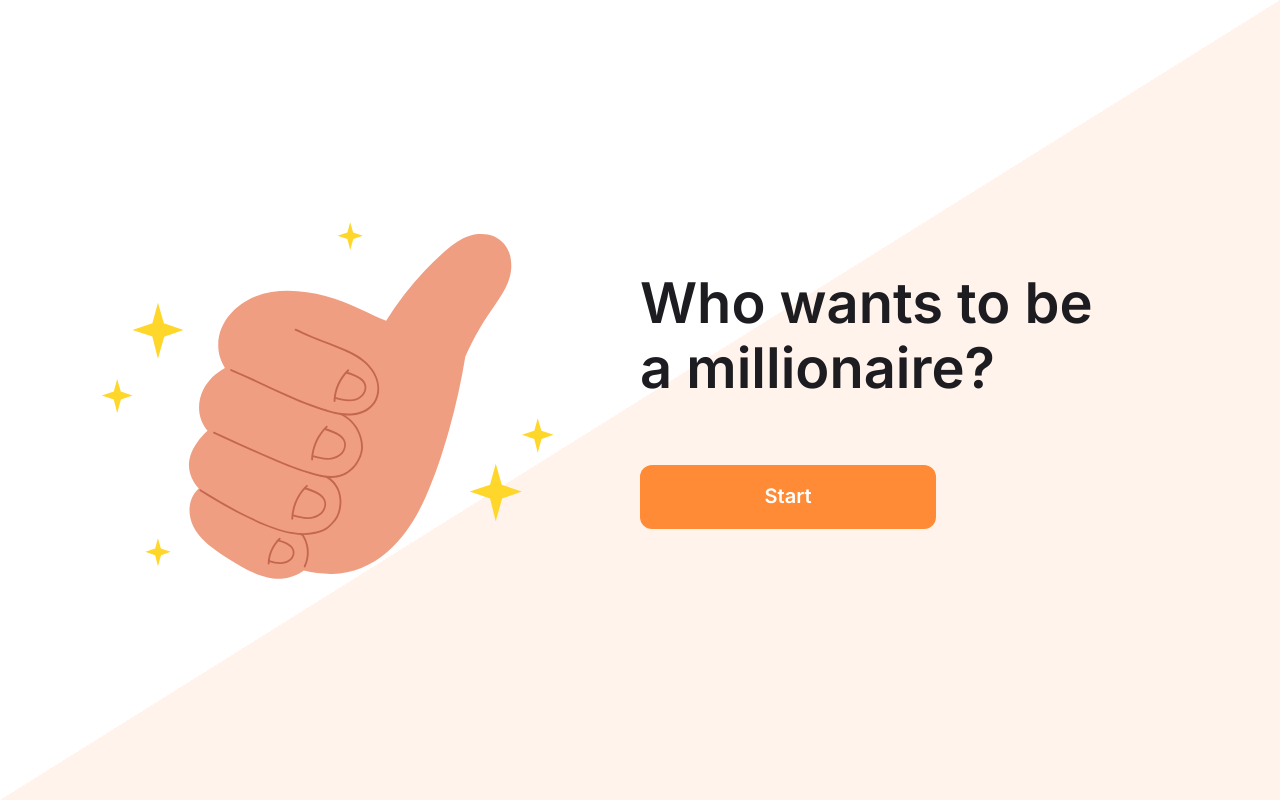
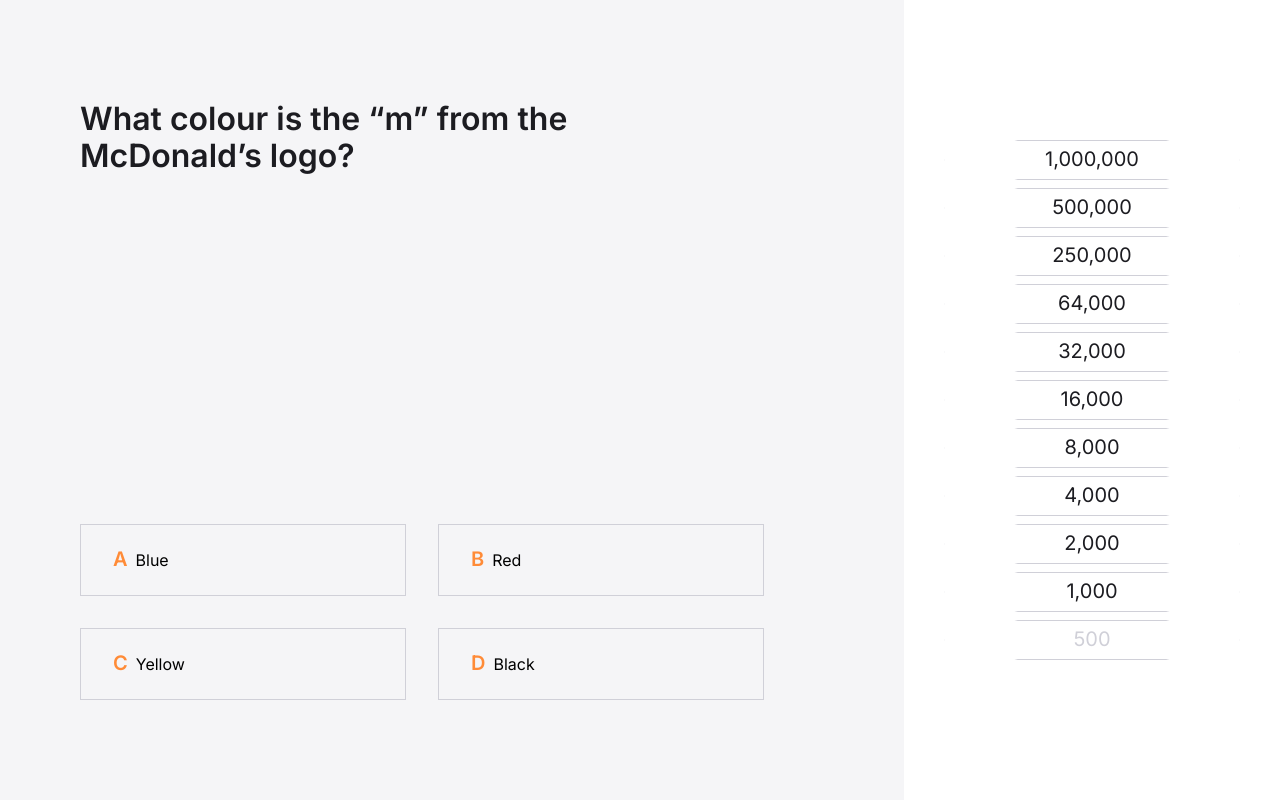
Before and after one commit to YuliiaNeshta/quiz-game, a React (Create React App) app: page / in a window 1280 px wide. Both pictures are taken after a click on the button "Start". Shown: the top 800 px of the page. Built offline with nearby package versions, Linux system fonts and the light colour scheme.

Commit message:
feature: add past and future score

```diff
--- a/src/app/App.tsx
+++ b/src/app/App.tsx
@@ -1,15 +1,12 @@
-import React from 'react';
+import React, { useState } from 'react';
 import './App.scss';
 import Game from '../pages/Game';
 import Main from '../pages/Main';
 
 function App() {
-  return (
-    <>
-      <Main />
-      <Game />
-    </>
-  );
+  const [startGame, setStartGame] = useState<boolean>(false);
+
+  return <>{startGame ? <Game /> : <Main onClick={() => setStartGame(true)} />}</>;
 }
 
 export default App;
--- a/src/constants/index.ts
+++ b/src/constants/index.ts
@@ -1 +1,2 @@
 export const LETTERS = ['A', 'B', 'C', 'D'];
+export const DELAY = 1000;
--- a/src/pages/EndGame/EndGame.tsx
+++ b/src/pages/EndGame/EndGame.tsx
@@ -5,16 +5,13 @@
 import { EndGameProps } from './types';
 
 const EndGame: FC<EndGameProps> = ({ score, onClick }) => {
-  const handleClick = () => {
-    onClick();
-  };
   return (
     <div className={styles.wrapper}>
       <img src={hand} alt="like-hand" />
       <div className={styles.result}>
         <p className={styles.totalText}>Total score:</p>
         <p className={styles.score}>${score} earned</p>
-        <Button type="fill" onClick={handleClick}>
+        <Button type="fill" onClick={onClick}>
           Try again
         </Button>
       </div>
--- a/src/pages/Game/Game.module.scss
+++ b/src/pages/Game/Game.module.scss
@@ -16,22 +16,28 @@
   flex-direction: column;
 }
 
-//.quiz{
-//  height: 100%;
-//}
+.quiz{
+  height: 100%;
+}
 
 .wrapper {
   display: flex;
-  justify-content: center;
+  width: 100%;
   align-items: center;
   height: 100vh;
 }
 
 .questions {
-  flex: 1 1 auto;
   padding: 6.25rem 8.75rem 6.25rem 5rem;
   background-color: $fill02;
   height: 100%;
+  flex: 1 1 auto;
+}
+
+.quizInner{
+  height: 100%;
+  display: flex;
+  flex-direction: column;
 }
 
 .score {
@@ -41,6 +47,10 @@
   }
   &.error {
     background-color: $danger;
+  }
+  &.pastScore{
+    color: $fill;
+    border-color: $fill;
   }
 }
 
--- a/src/pages/Game/Game.tsx
+++ b/src/pages/Game/Game.tsx
@@ -1,11 +1,12 @@
-import React, { FC, useEffect, useState } from 'react';
+import cn from 'classnames';
+import React, { FC, Fragment, useEffect, useState } from 'react';
 import Button from '../../components/Button';
-import EndGame from '../EndGame';
-import styles from './Game.module.scss';
-import cn from 'classnames';
-import { LETTERS } from '../../constants';
+import { DELAY, LETTERS } from '../../constants';
 
 import data from '../../services/data.json';
+import EndGame from '../EndGame';
+import Main from '../Main';
+import styles from './Game.module.scss';
 
 const Game: FC = () => {
   const [answers, setAnswers] = useState<boolean[]>([]);
@@ -13,6 +14,8 @@
   const [selectedAnswer, setSelectedAnswer] = useState('');
   const [className, setClassName] = useState('');
   const [score, setScore] = useState('0');
+  const [futureScore, setFutureScore] = useState<string[]>([]);
+  const [pastScore, setPastScore] = useState<string[]>([]);
 
   const [questionIdx, setQuestionIdx] = useState(0);
 
@@ -32,10 +35,17 @@
 
   const handleClick = (answer: string, correctAnswer: string) => {
     setSelectedAnswer(answer);
-    setAnswers(prev => [...prev, answer === correctAnswer]);
+    //The time it takes for buttons to show styles
+    setTimeout(() => {
+      setAnswers(prev => [...prev, answer === correctAnswer]);
+    }, DELAY);
+
     setClassName(answer === correctAnswer ? styles.success : styles.error);
     if (answer === correctAnswer) {
-      setQuestionIdx(prevState => (prevState += 1));
+      //The time it takes for buttons to show styles
+      setTimeout(() => {
+        setQuestionIdx(prevState => prevState + 1);
+      }, DELAY);
     }
   };
 
@@ -46,18 +56,37 @@
     setClassName('');
   };
 
+  useEffect(() => {
+    const quantityOfQuestions = quiz.length;
+
+    if (quantityOfQuestions === questionIdx) {
+      setStartGame(false);
+    }
+  }, [questionIdx]);
+
+  useEffect(() => {
+    const indexCurrentScore = money?.findIndex(step => step.amount === score);
+    // @ts-ignore
+    setFutureScore(money?.slice(0, indexCurrentScore));
+    // @ts-ignore
+    setPastScore(money?.slice(indexCurrentScore, money.length));
+    console.log('indexCurrentScore', indexCurrentScore);
+    console.log('pastScore', pastScore);
+    console.log('SCORE', score);
+    console.log('futureScore', futureScore);
+  }, [score]);
+
   return (
     <>
       {startGame ? (
         <div className={styles.wrapper}>
           <div className={styles.questions}>
-            {`Question index #${questionIdx}`}
             {quiz &&
               quiz.map(quiz => {
                 return (
-                  <div key={quiz.id} className={styles.quiz}>
+                  <Fragment key={quiz.id}>
                     {quiz.id === questionIdx + 1 && (
-                      <div className={styles.quizWrapper}>
+                      <div className={styles.quizInner}>
                         <h2 className={styles.title}>{quiz.question}</h2>
                         <div className={styles.answers}>
                           {quiz.answers &&
@@ -76,21 +105,50 @@
                         </div>
                       </div>
                     )}
-                  </div>
+                  </Fragment>
                 );
               })}
           </div>
           <div className={styles.scores}>
-            {money &&
-              money.map(score => {
+            {/*{money &&*/}
+            {/*  money.map(score => {*/}
+            {/*    return (*/}
+            {/*      <Button*/}
+            {/*        type="ghost"*/}
+            {/*        size="small"*/}
+            {/*        className={cn(styles.score, questionIdx === score.id ? styles.active : '')}*/}
+            {/*        key={score.id}*/}
+            {/*      >*/}
+            {/*        {score.amount}*/}
+            {/*      </Button>*/}
+            {/*    );*/}
+            {/*  })}*/}
+            {futureScore &&
+              futureScore.map(futureScore => {
                 return (
                   <Button
                     type="ghost"
                     size="small"
-                    className={cn(styles.score, questionIdx === score.id ? styles.active : 'not')}
-                    key={score.id}
+                    className={cn(styles.score, questionIdx === futureScore.id ? styles.active : '')}
+                    key={futureScore.id}
                   >
-                    {score.amount}
+                    {futureScore.amount}
+                  </Button>
+                );
+              })}
+            {/*<Button type="ghost" size="small" className={cn(styles.score, styles.active)}>*/}
+            {/*  {score}*/}
+            {/*</Button>*/}
+            {pastScore &&
+              pastScore.map(pastScore => {
+                return (
+                  <Button
+                    type="ghost"
+                    size="small"
+                    className={cn(styles.score, styles.pastScore, questionIdx === pastScore.id ? styles.active : '')}
+                    key={pastScore.id}
+                  >
+                    {pastScore.amount}
                   </Button>
                 );
               })}
--- a/src/pages/Main/Main.tsx
+++ b/src/pages/Main/Main.tsx
@@ -1,10 +1,11 @@
 import React, { FC } from 'react';
+import hand from '../../assests/icons/hand.svg';
 import Button from '../../components/Button';
 
 import styles from './Main.module.scss';
-import hand from '../../assests/icons/hand.svg';
+import { MainProps } from './types';
 
-const Main: FC = () => {
+const Main: FC<MainProps> = ({ onClick }) => {
   return (
     <div className={styles.wrapper}>
       <div className={styles.heroImage}>
@@ -12,7 +13,9 @@
       </div>
       <div className={styles.content}>
         <h1 className={styles.title}>Who wants to be a&nbsp;millionaire?</h1>
-        <Button type="fill">Start</Button>
+        <Button type="fill" onClick={onClick}>
+          Start
+        </Button>
       </div>
     </div>
   );
--- /dev/null
+++ b/src/pages/Main/types.ts
@@ -0,0 +1,3 @@
+export interface MainProps {
+  onClick: () => void;
+}
```
